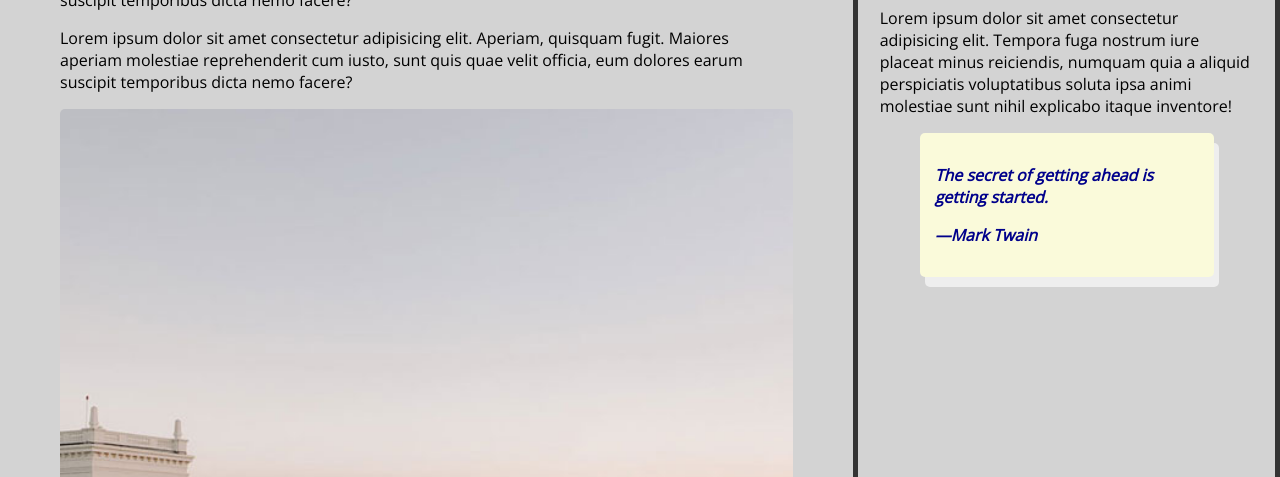
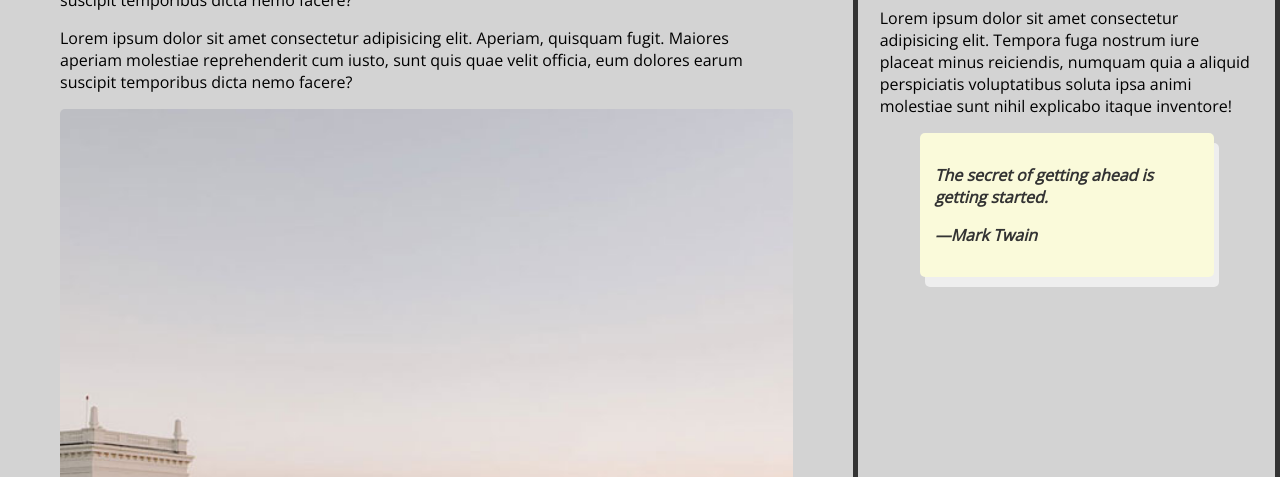
Before and after one commit to gbliss00/personal_blog, a plain HTML site: page html/blog.html in a window 1280 px wide. Shown: the part 696-1173 px from the top of the page. Drawn offline with nearby package versions, Linux system fonts and the light colour scheme.

Commit message:
Update typography.css

```diff
--- a/css/typography.css
+++ b/css/typography.css
@@ -89,7 +89,7 @@ p {
 }
 
 .author blockquote {
-  color: darkblue;
+  color: #333;
   font-weight: bold;
   font-style: italic;
 }
```
